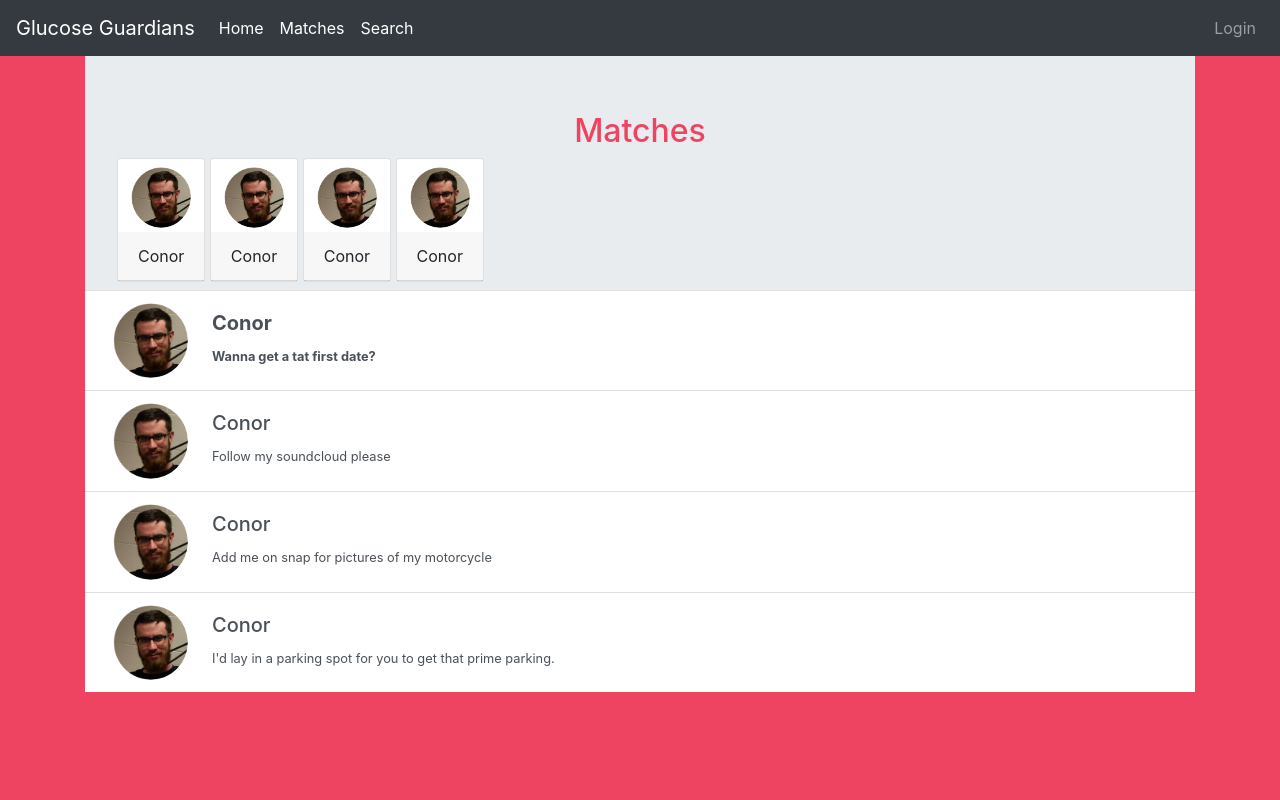
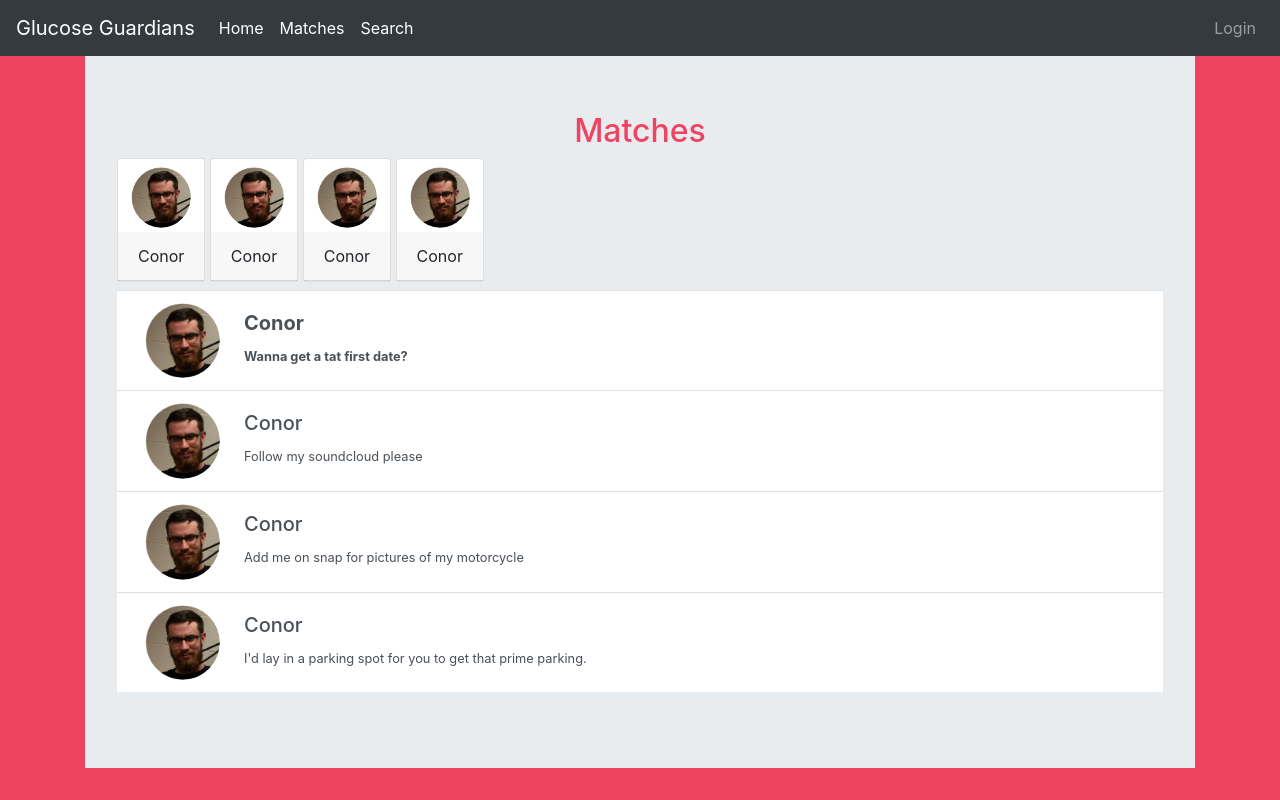
Before and after one commit to jVikonis/glucose-guardians, a Flask app: template glucoseGuardianFlask/templates/messages.html in a window 1280 px wide. Run offline with Flask 2, Linux system fonts and the light colour scheme; the template is opened without the code that fills it, so the values that code supplies are empty; some libraries are stand-ins or nearby versions.

Commit message:
Make messages.html prettier

```diff
--- a/glucoseGuardianFlask/templates/messages.html
+++ b/glucoseGuardianFlask/templates/messages.html
@@ -20,7 +20,6 @@
 		body {
 			background: #ef4362;
 		}
-
 		.unmsg-title {
 			color: #ef4362;
 		}
@@ -59,17 +58,14 @@
 		  position: relative;
 		  margin-bottom: 1rem;
 		}
-
 		.form-label-group input {
 		  height: auto;
 		  border-radius: 2rem;
 		}
-
 		.form-label-group>input,
 		.form-label-group>label {
 		  padding: var(--input-padding-y) var(--input-padding-x);
 		}
-
 		.form-label-group>label {
 			position: absolute;
 			top: 0;
@@ -84,45 +80,36 @@
 			border-radius: .25rem;
 			transition: all .1s ease-in-out;
 		}
-
 		.form-label-group input::-webkit-input-placeholder {
 			color: transparent;
 		}
-
 		.form-label-group input:-ms-input-placeholder {
 			color: transparent;
 		}
-
 		.form-label-group input::-ms-input-placeholder {
 		  color: transparent;
 		}
-
 		.form-label-group input::-moz-placeholder {
 		  color: transparent;
 		}
-
 		.form-label-group input::placeholder {
 		  color: transparent;
 		}
-
 		.form-label-group input:not(:placeholder-shown) {
 		  padding-top: calc(var(--input-padding-y) + var(--input-padding-y) * (2 / 3));
 		  padding-bottom: calc(var(--input-padding-y) / 3);
 		}
-
 		.form-label-group input:not(:placeholder-shown)~label {
 		  padding-top: calc(var(--input-padding-y) / 3);
 		  padding-bottom: calc(var(--input-padding-y) / 3);
 		  font-size: 12px;
 		  color: #777;
 		}
-
 		.unmessaged-container {
 			overflow-x: scroll;
 			overflow-y: hidden;
 			white-space: nowrap;
 		}
-
 		.unmessaged-container > .card {
 				display: inline-block;
 		}
@@ -155,7 +142,7 @@
     </nav>
     <main role="main" class="content">
         <div class="container mt-5">
-				<div class="jumbotron mb-0 pb-0 rounded-0">
+				<div class="jumbotron mb-0 pb-0 rounded-0" style="height: 90vh;">
 					<div class="text-center">
 						<h2 class="unmsg-title pb-0">Matches</h2>
 					</div>
@@ -177,7 +164,6 @@
 									<div class="card-header">Conor</div>
 								</div>
 						</div>
-					</div>
 					<div class="pt-0 mt-0 list-group list-group-flush">
 						<!--<div class="list-group-item list-group-item-primary text-center"><b>Messages</b></div> -->
 
@@ -222,6 +208,8 @@
 							</div>
 						</a>
 					</div>
+					</div>
+
     </main><!-- /.container -->
     </div>
     <footer>
```
